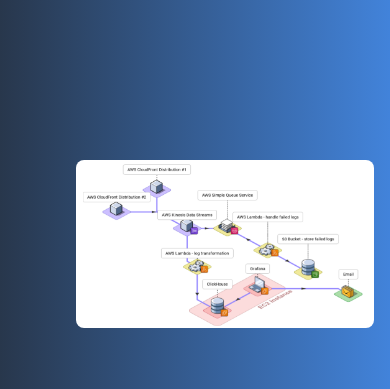
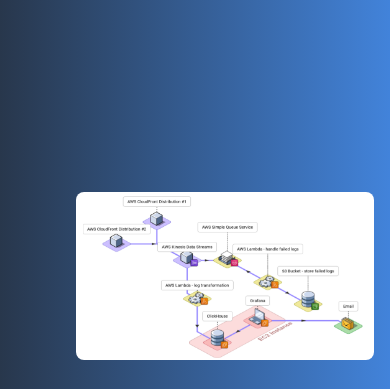
Before and after one commit to jason-ng3/jason-ng3.github.io, a website: page index.html in a window 390 px wide. Shown: the part 2180-2569 px from the top of the page. Drawn offline with nearby package versions, Linux system fonts and the light colour scheme; files that its build step writes are made by us from their sources.

Commit message:
Slightly increase vertical spacing between elements

```diff
--- a/index.html
+++ b/index.html
@@ -351,7 +351,7 @@
                 lg:rounded-3xl
                 lg:grid lg:grid-cols-10
                 lg:items-center
-                lg:py-8
+                lg:py-10
               "
             >
               <div
@@ -359,10 +359,10 @@
                   relative
                   max-w-md
                   mx-auto
-                  py-8
+                  py-10
                   px-4
                   sm:max-w-3xl
-                  sm:py-8
+                  sm:py-10
                   sm:px-6
                   lg:max-w-none
                   lg:p-0
@@ -383,12 +383,12 @@
                 <div class="wrap mx-auto flex flex-col items-center justify-center">
                   <div class="grid grid-rows-10 grid-cols-6">
                     <!-- Architecture Diagram -->
-                    <div class="row-start-2 col-start-2 col-span-5 self-end py-8">
+                    <div class="row-start-2 col-start-2 col-span-5 self-end py-10">
                       <img class="object-cover rounded-lg" src="client/public/assets/final_architecture.png" alt="">
                     </div>
 
                     <!-- YouTube Video -->
-                    <div class="row-start-3 col-start-2 col-span-5 self-end py-8">
+                    <div class="row-start-3 col-start-2 col-span-5 self-end py-10">
                       <iframe
                         width="100%"
                         height="275"
```
